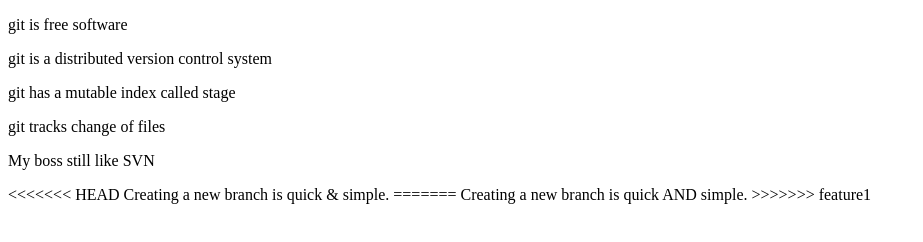
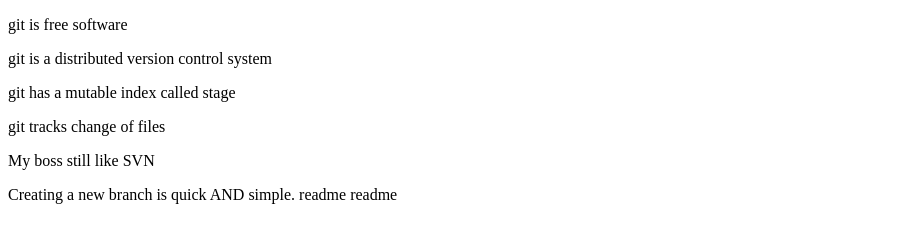
Before and after one commit to PhenixPeng/test, a plain HTML site: page test.html in a window 1280 px wide. Shown: the whole page, without its empty margins (0-923 px from the left). Drawn offline with Linux system fonts and the light colour scheme.

Commit message:
add merge

```diff
--- a/test.html
+++ b/test.html
@@ -12,10 +12,7 @@
 	<p>git has a mutable index called stage</p>
 	<p>git tracks change of files</p>
 	<p>My boss still like SVN</p>
-<<<<<<< HEAD
-	Creating a new branch is quick & simple.
-=======
 	Creating a new branch is quick AND simple.
->>>>>>> feature1
+	readme readme
 </body>
 </html>
```
